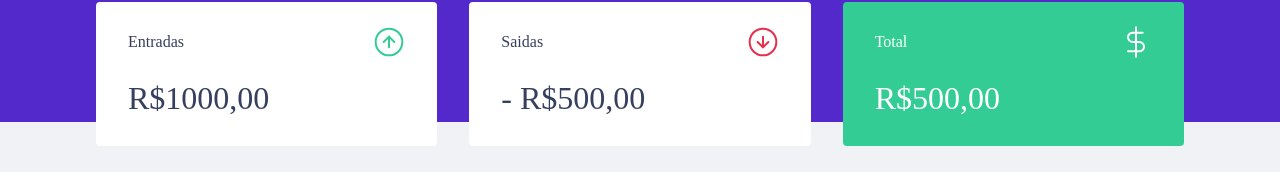
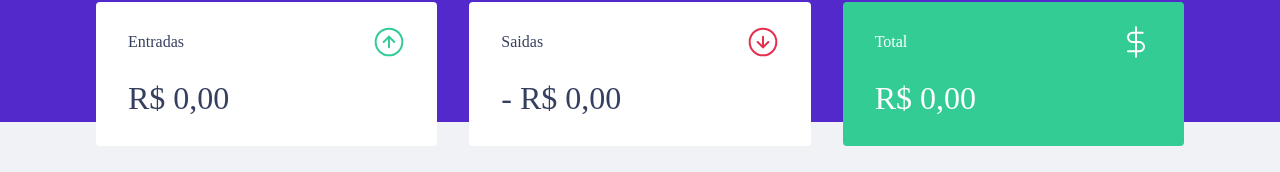
Before and after one commit to jieff/react-front-money, a React (Create React App) app: page / in a window 1280 px wide. Shown: the part 150-322 px from the top of the page. Built offline with nearby package versions, Linux system fonts and the light colour scheme; no server answers; what miragejs would draw is missing.

Commit message:
Calculando Resumo

```diff
--- a/src/components/Summary/index.tsx
+++ b/src/components/Summary/index.tsx
@@ -10,6 +10,22 @@
 
     const { transactions } = useContext(TransactionsContext);
 
+    const summary = transactions.reduce((acc, transaction) => {
+        if(transaction.type === 'deposit') {
+            acc.deposits += transaction.amount;
+            acc.total += transaction.amount;
+        } else {
+            acc.withdraws += transaction.amount;
+            acc.total -= transaction.amount;
+        }
+
+        return acc;
+    }, {
+        deposits: 0,
+        withdraws: 0,
+        total: 0,
+    });
+
     console.log(transactions);
 
     return (
@@ -19,21 +35,36 @@
                     <p>Entradas</p>
                     <img src={incomeImg} alt="Entradas" />
                 </header>
-                <strong>R$1000,00</strong>
+                <strong>
+                    {new Intl.NumberFormat('pt-BR', {
+                        style: 'currency',
+                        currency: 'BRL'
+                    }).format(summary.deposits)}
+                </strong>
             </div>
             <div>
                 <header>
                     <p>Saidas</p>
                     <img src={outcomeImg} alt="Entradas" />
                 </header>
-                <strong>- R$500,00</strong>
+                <strong>
+                    - {new Intl.NumberFormat('pt-BR', {
+                        style: 'currency',
+                        currency: 'BRL'
+                    }).format(summary.withdraws)}
+                </strong>
             </div>
             <div className='highlight-background'>
                 <header>
                     <p>Total</p>
                     <img src={totalImg} alt="total" />
                 </header>
-                <strong>R$500,00</strong>
+                <strong>
+                    {new Intl.NumberFormat('pt-BR', {
+                        style: 'currency',
+                        currency: 'BRL'
+                    }).format(summary.total)}
+                    </strong>
             </div>
         </Container>
     )
```
